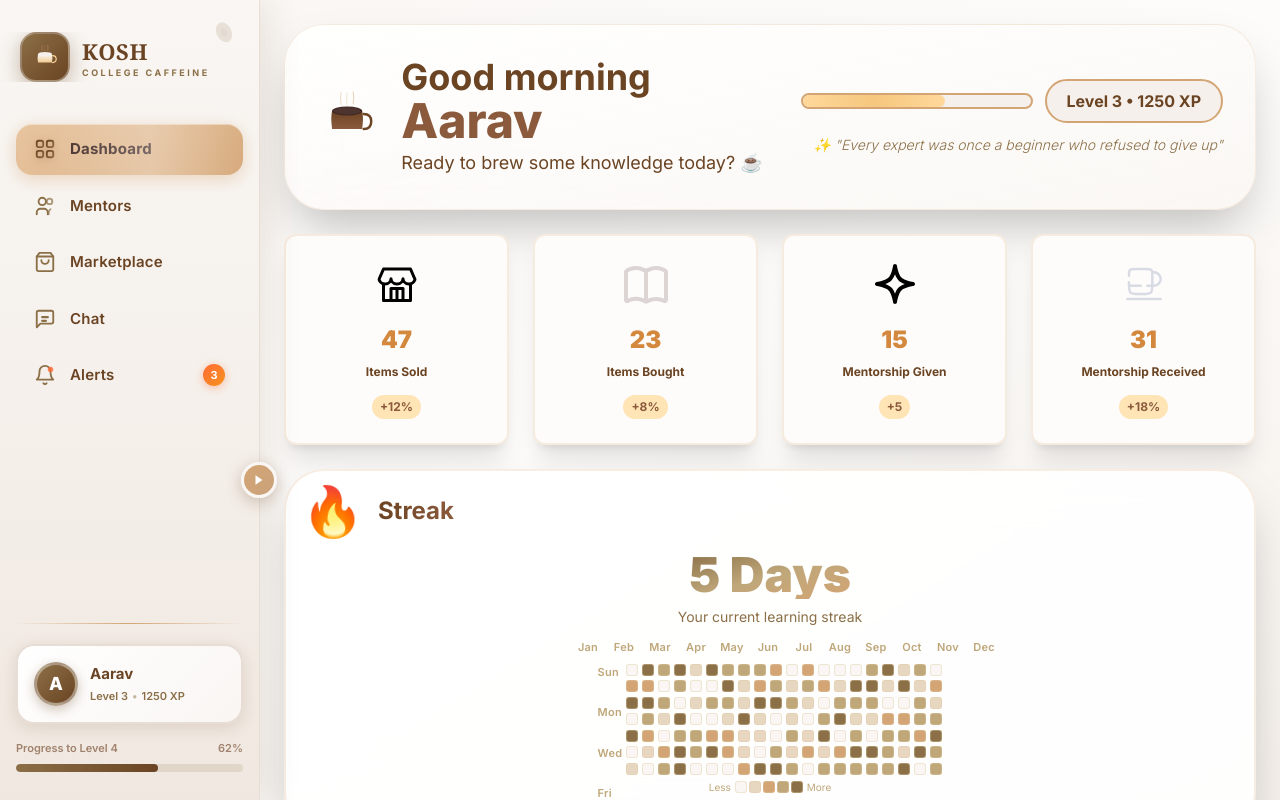
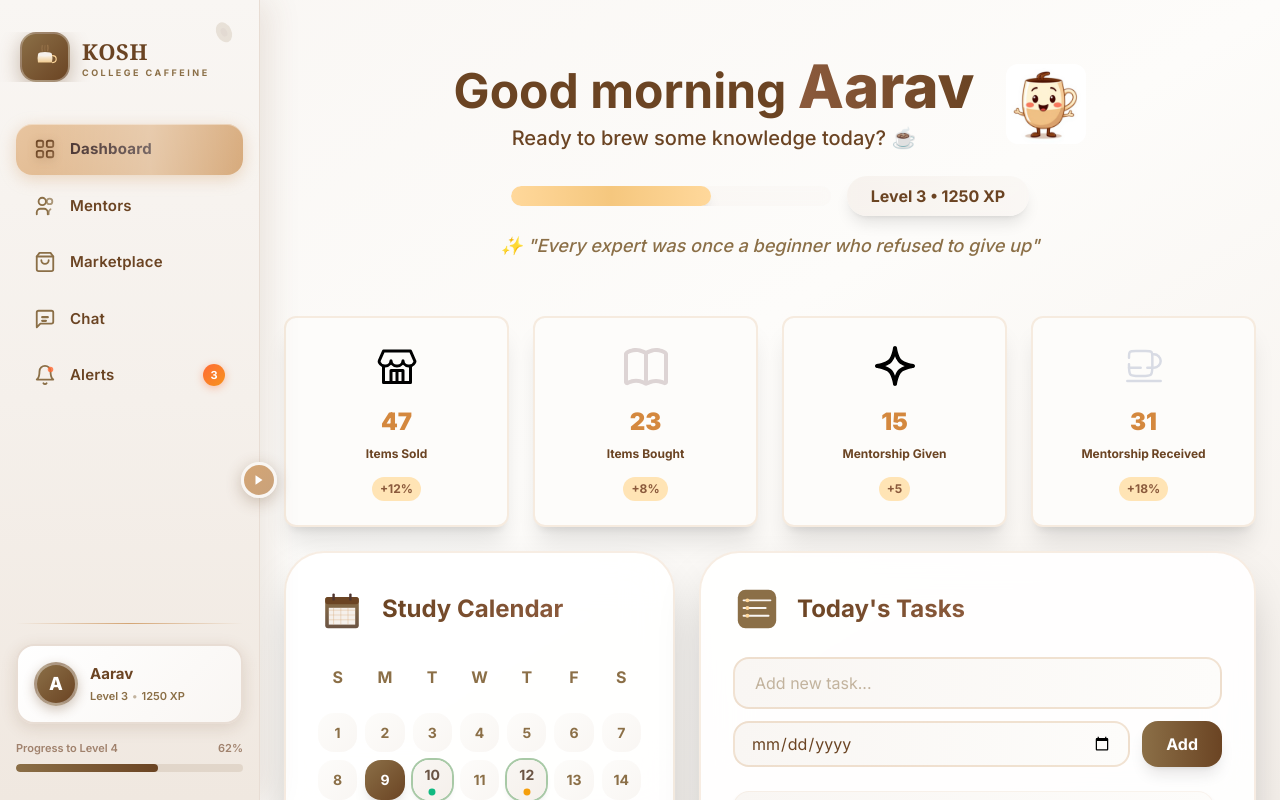
Before and after one commit to dip-aaa/web-project, a Next.js app in the folder frontend/: page /dashboard in a window 1280 px wide. Built offline with nearby package versions, Linux system fonts and the light colour scheme.

Commit message:
ui changes made in dashboard

```diff
--- a/frontend/src/app/dashboard/components/StreakTracker.tsx
+++ /dev/null
@@ -1,92 +0,0 @@
-'use client';
-
-
-import React from 'react';
-import { motion } from 'framer-motion';
-
-export default function StreakTracker() {
-  return (
-    <div className="bg-white/90 backdrop-blur-xl rounded-[2.5rem] p-4 shadow-2xl border-2 border-[#d4a574]/20 w-full flex flex-col">
-      <div className="flex items-center gap-4 mb-4">
-        <motion.div
-          animate={{ rotate: [0, 10, -10, 0], scale: [1, 1.1, 1] }}
-          transition={{ duration: 2, repeat: Infinity }}
-          className="text-5xl"
-        >
-          🔥
-        </motion.div>
-        <h3 className="text-2xl font-bold bg-gradient-to-r from-[#6b4423] to-[#8b5a3c] bg-clip-text text-transparent">
-          Streak
-        </h3>
-      </div>
-      <div className="flex flex-col items-center justify-center">
-        <motion.div
-          initial={{ scale: 0 }}
-          animate={{ scale: 1 }}
-          transition={{ type: 'spring', stiffness: 200 }}
-          className="text-5xl font-black bg-gradient-to-br from-[#8b6f47] via-[#bfa77a] to-[#d4a574] bg-clip-text text-transparent mb-2"
-        >
-          5 Days
-        </motion.div>
-        <p className="text-sm text-[#8b6f47] mb-3 text-center">Your current learning streak</p>
-        {/* Horizontal GitHub-style Contribution Grid - Coffee Theme */}
-        <div className="space-y-1 w-full flex flex-col items-center">
-          {/* Month labels on top */}
-          <div className="flex w-full justify-center mb-1 gap-1 pl-8">
-            {['Jan', 'Feb', 'Mar', 'Apr', 'May', 'Jun', 'Jul', 'Aug', 'Sep', 'Oct', 'Nov', 'Dec'].map((month) => (
-              <span key={month} className="block w-8 text-[11px] text-[#bfa77a] text-center font-semibold tracking-wide">{month}</span>
-            ))}
-          </div>
-          <div className="flex w-full justify-center">
-            {/* Day labels vertically */}
-            <div className="flex flex-col justify-between text-[11px] text-[#bfa77a] font-semibold tracking-wide mr-1 h-[112px]">
-              {['Sun', 'Mon', 'Wed', 'Fri'].map((d, i) => (
-                <span key={d} style={{ marginTop: i === 0 ? 0 : 24 }}>{d}</span>
-              ))}
-            </div>
-            {/* Streak grid */}
-            <div className="grid grid-rows-7 grid-flow-col gap-1">
-              {Array.from({ length: 7 }).map((_, day) => (
-                <React.Fragment key={day}>
-                  {Array.from({ length: 20 }).map((_, week) => {
-                    const streak = Math.floor(Math.random() * 5);
-                    const colors = [
-                      'bg-[#f9f6f3]',
-                      'bg-[#e7d7c1]',
-                      'bg-[#d4a574]',
-                      'bg-[#bfa77a]',
-                      'bg-[#8b6f47]',
-                    ];
-                    return (
-                      <motion.div
-                        key={`${day}-${week}`}
-                        initial={{ scale: 0, opacity: 0 }}
-                        animate={{ scale: 1, opacity: 1 }}
-                        transition={{ delay: (day * 20 + week) * 0.0015 }}
-                        whileHover={{ scale: 1.3, zIndex: 10 }}
-                        className={`w-3 h-3 rounded-[3px] ${colors[streak]} border border-[#e2c9a0]/40 cursor-pointer transition-all`}
-                      />
-                    );
-                  })}
-                </React.Fragment>
-              ))}
-            </div>
-          </div>
-          {/* Color legend */}
-          <div className="flex items-center gap-1 mt-1">
-            <span className="text-[10px] text-[#bfa77a]">Less</span>
-            <div className="flex gap-0.5">
-              <div className="w-3 h-3 rounded-[3px] bg-[#f9f6f3] border border-[#e2c9a0]/40" />
-              <div className="w-3 h-3 rounded-[3px] bg-[#e7d7c1] border border-[#e2c9a0]/40" />
-              <div className="w-3 h-3 rounded-[3px] bg-[#d4a574] border border-[#e2c9a0]/40" />
-              <div className="w-3 h-3 rounded-[3px] bg-[#bfa77a] border border-[#e2c9a0]/40" />
-              <div className="w-3 h-3 rounded-[3px] bg-[#8b6f47] border border-[#e2c9a0]/40" />
-            </div>
-            <span className="text-[10px] text-[#bfa77a]">More</span>
-          </div>
-        </div>
-        <div className="text-xs text-[#6b4423] font-bold mt-1">5/7 days</div>
-      </div>
-    </div>
-  );
-}
--- a/frontend/src/app/dashboard/components/WelcomeHeader.tsx
+++ b/frontend/src/app/dashboard/components/WelcomeHeader.tsx
@@ -55,22 +55,23 @@ export default function WelcomeHeader({ firstName }: WelcomeHeaderProps) {
     <motion.div
       initial={{ opacity: 0, y: -30 }}
       animate={{ opacity: 1, y: 0 }}
-      className="bg-gradient-to-br from-white/90 to-[#f9f6f3]/80 backdrop-blur-xl rounded-[2.5rem] p-8 shadow-2xl border border-[#d4a574]/20"
+      className="py-8 px-4"
     >
-      <div className="flex flex-col md:flex-row items-center justify-between gap-6">
-        <div className="flex items-center gap-6">
-          <CoffeeCupSVG className="w-16 h-16" />
+      <div className="flex flex-col items-center text-center gap-6 max-w-4xl mx-auto">
+        <div className="flex items-center gap-4 justify-center w-full">
+          {/* CoffeeCupSVG removed as requested */}
           <div>
-            <h1 className="text-3xl md:text-4xl font-bold text-[#6b4423]">
-              Good morning <span className="text-4xl md:text-5xl font-extrabold text-[#8b5a3c]">{firstName}</span>
+            <h1 className="text-4xl md:text-5xl font-bold text-[#6b4423]">
+              Good morning <span className="text-5xl md:text-6xl font-extrabold bg-gradient-to-r from-[#8b5a3c] to-[#6b4423] bg-clip-text text-transparent">{firstName}</span>
             </h1>
-            <p className="text-lg text-[#6b4423] mt-1">Ready to brew some knowledge today? ☕</p>
+            <p className="text-xl text-[#6b4423] mt-2 font-medium">Ready to brew some knowledge today? ☕</p>
           </div>
+          <img src="/6.png" alt="Header Side" className="w-20 h-20 rounded-xl object-cover ml-4" />
         </div>
 
-        <div className="flex flex-col items-end gap-3">
-          <div className="flex items-center gap-3">
-            <div className="flex-1 w-64 bg-[#f5f0eb] rounded-full h-4 overflow-hidden border-2 border-[#d4a574]">
+        <div className="flex flex-col items-center gap-4 w-full max-w-2xl">
+          <div className="flex items-center gap-4 w-full justify-center">
+            <div className="w-80 bg-gradient-to-r from-[#f5f0eb]/50 to-[#f9f6f3]/50 rounded-full h-5 overflow-hidden backdrop-blur-sm">
               <motion.div
                 initial={{ width: 0 }}
                 animate={{ width: '62.5%' }}
@@ -78,7 +79,7 @@ export default function WelcomeHeader({ firstName }: WelcomeHeaderProps) {
                 className="h-full bg-gradient-to-r from-[#ffd89b] via-[#f5c77e] to-[#ffd89b] rounded-full shadow-lg"
               />
             </div>
-            <div className="bg-[#f5f0eb] px-5 py-2 rounded-full border-2 border-[#d4a574] text-[#6b4423] font-bold">
+            <div className="bg-gradient-to-r from-[#f5f0eb]/80 to-[#f9f6f3]/80 backdrop-blur-sm px-6 py-2 rounded-full text-[#6b4423] font-bold shadow-lg">
               Level 3 • 1250 XP
             </div>
           </div>
@@ -86,7 +87,7 @@ export default function WelcomeHeader({ firstName }: WelcomeHeaderProps) {
             initial={{ opacity: 0 }}
             animate={{ opacity: 1 }}
             transition={{ delay: 1 }}
-            className="text-sm text-[#8b6f47] italic font-light"
+            className="text-lg text-[#8b6f47] italic font-medium"
           >
             ✨ "Every expert was once a beginner who refused to give up"
           </motion.p>
--- a/frontend/src/app/dashboard/page.tsx
+++ b/frontend/src/app/dashboard/page.tsx
@@ -6,7 +6,7 @@ import WelcomeHeader from './components/WelcomeHeader';
 import StatsGrid from './components/StatsGrid';
 import CalendarSection from './components/CalendarSection';
 import TodoList from './components/TodoList';
-import StreakTracker from './components/StreakTracker';
+// import StreakTracker from './components/StreakTracker';
 import MarketplacePreview from './components/MarketplacePreview';
 import SuggestedMentors from './components/SuggestedMentors';
 import TopSellers from './components/TopSellers';
@@ -48,11 +48,11 @@ export default function DashboardPage() {
   const [showScheduler, setShowScheduler] = useState(false);
 
   const [marketplaceItems, setMarketplaceItems] = useState<MarketplaceItem[]>([
-    { id: 1, title: 'Engineering Textbook', price: 'Rs 500', image: '📚', wishlisted: false },
+    { id: 1, title: 'Engineering Textbook', price: 'रु 500', image: '📚', wishlisted: false },
     { id: 2, title: 'Scientific Calculator', price: 'Exchange', image: '🔢', wishlisted: false },
-    { id: 3, title: 'Lab Coat', price: 'Rs 300', image: '🥼', wishlisted: true },
-    { id: 4, title: 'Geometry Set', price: 'Rs 150', image: '📐', wishlisted: false },
-    { id: 5, title: 'Drawing Board', price: 'Rs 400', image: '🎨', wishlisted: false },
+    { id: 3, title: 'Lab Coat', price: 'रु 300', image: '🥼', wishlisted: true },
+    { id: 4, title: 'Geometry Set', price: 'रु 150', image: '📐', wishlisted: false },
+    { id: 5, title: 'Drawing Board', price: 'रु 400', image: '🎨', wishlisted: false },
   ]);
 
   const [events] = useState<CalendarEvent[]>([
@@ -102,10 +102,7 @@ export default function DashboardPage() {
           {/* Stats Grid */}
           <StatsGrid />
 
-          {/* Streak Tracker - Full Width */}
-          <div className="w-full">
-            <StreakTracker />
-          </div>
+          {/* Streak Tracker - Removed as requested */}
 
           {/* Calendar & Todo - Irregular Grid */}
           <div className="grid grid-cols-1 lg:grid-cols-12 gap-6">
@@ -134,7 +131,7 @@ export default function DashboardPage() {
               <TodoList tasks={tasks} setTasks={setTasks} />
             </motion.div>
 
-            {/* Streak - Takes 3 columns (removed as requested) */}
+
           </div>
 
           {/* Marketplace Preview */}
```
Also changed, not shown: frontend/src/app/dashboard/components/ActivityFeed.tsx (+10 -53 lines), frontend/src/app/dashboard/components/SuggestedMentors.tsx (+53 -63 lines), frontend/src/app/dashboard/components/TopSellers.tsx (+57 -53 lines), frontend/public/6.png (added).
